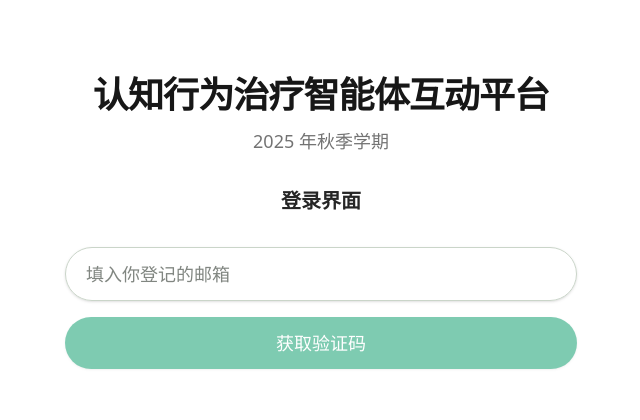
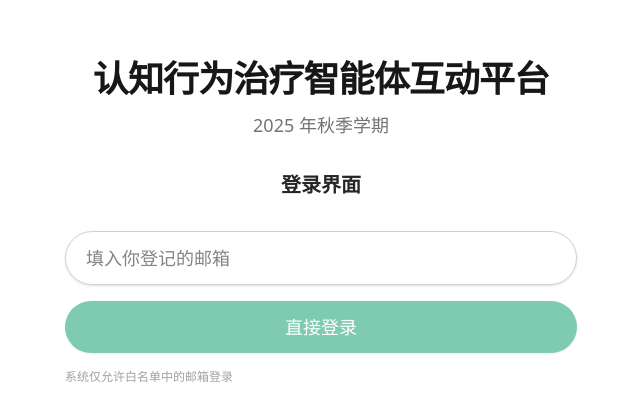
Before and after one commit to LiSiyue99/cbt-simulator-front, a Next.js app in the folder web/: page /login in a window 1280 px wide. Shown: the part 178-598 px from the top of the page, without its empty margins (319-959 px from the left). Built offline with nearby package versions, Linux system fonts and the light colour scheme.

Commit message:
first time success

```diff
--- /dev/null
+++ b/web/src/app/api/health/route.ts
@@ -0,0 +1,13 @@
+import { NextResponse } from "next/server";
+
+/**
+ * GET /api/health
+ * 返回前端运行健康状态与构建信息。
+ */
+export async function GET() {
+  const buildId = process.env.NEXT_RUNTIME === "edge"
+    ? undefined
+    : (process as any)?.env?.NEXT_BUILD_ID || undefined;
+
+  return NextResponse.json({ ok: true, buildId });
+}
--- a/web/src/app/login/page.tsx
+++ b/web/src/app/login/page.tsx
@@ -5,23 +5,36 @@ import { useAuth } from "@/contexts/auth";
 import { useRouter } from "next/navigation";
 
 /**
- * 登录页 - 验证码登录（请求验证码 → 校验验证码）
+ * 登录页 - 默认直登（白名单邮箱）; 可通过 env 切换验证码模式
  */
 export default function LoginPage() {
   const router = useRouter();
-  const { state, loginRequestCode, loginVerifyCode } = useAuth();
+  const { loginRequestCode, loginVerifyCode, loginDirect } = useAuth();
   const [email, setEmail] = useState("");
   const [code, setCode] = useState("");
-  const [phase, setPhase] = useState<"request" | "verify">("request");
   const [msg, setMsg] = useState<string | null>(null);
   const [loading, setLoading] = useState(false);
+
+  const mode = process.env.NEXT_PUBLIC_LOGIN_FLOW === 'code' ? 'code' as const : 'direct' as const;
+
+  async function handleDirect() {
+    setLoading(true);
+    setMsg(null);
+    try {
+      await loginDirect(email);
+      router.replace("/");
+    } catch (e: any) {
+      setMsg(e?.message || "登录失败");
+    } finally {
+      setLoading(false);
+    }
+  }
 
   async function handleRequest() {
     setLoading(true);
     setMsg(null);
     try {
       const res = await loginRequestCode(email);
-      setPhase("verify");
       setMsg(res.code ? `开发模式验证码：${res.code}` : "验证码已发送，请查收邮箱");
     } catch (e: any) {
       setMsg(e?.message || "请求失败");
@@ -53,7 +66,8 @@ export default function LoginPage() {
         </div>
 
         <h2 className="text-xl font-semibold text-neutral-800">登录界面</h2>
-        {phase === "request" ? (
+
+        {mode === 'direct' ? (
           <div className="w-full max-w-lg space-y-4">
             <input
               type="email"
@@ -62,12 +76,23 @@ export default function LoginPage() {
               value={email}
               onChange={(e) => setEmail(e.target.value)}
             />
+            <button onClick={handleDirect} disabled={loading || !email} className="w-full rounded-full px-5 py-3 text-lg bg-emerald-600 text-white shadow-sm hover:bg-emerald-700 disabled:opacity-50">
+              {loading ? "登录中..." : "直接登录"}
+            </button>
+            <p className="text-xs text-neutral-400">系统仅允许白名单中的邮箱登录</p>
+          </div>
+        ) : (
+          <div className="w-full max-w-lg space-y-4">
+            <input
+              type="email"
+              className="w-full border rounded-full px-5 py-3 text-lg shadow-sm focus:outline-none focus:ring-2 focus:ring-emerald-500"
+              placeholder="邮箱"
+              value={email}
+              onChange={(e) => setEmail(e.target.value)}
+            />
             <button onClick={handleRequest} disabled={loading || !email} className="w-full rounded-full px-5 py-3 text-lg bg-emerald-600 text-white shadow-sm hover:bg-emerald-700 disabled:opacity-50">
               {loading ? "请求中..." : "获取验证码"}
             </button>
-          </div>
-        ) : (
-          <div className="w-full max-w-lg space-y-4">
             <input
               type="text"
               className="w-full border rounded-full px-5 py-3 text-lg shadow-sm focus:outline-none focus:ring-2 focus:ring-emerald-500"
--- a/web/src/components/shared/sidebar.tsx
+++ b/web/src/components/shared/sidebar.tsx
@@ -117,7 +117,7 @@ export function Sidebar() {
   const sidebarItems = (() => {
     if (primaryRole === 'assistant_tech') return [
       ...techAssistantSidebarItems,
-      { name: "AI访客体验", href: "/dashboard/playground", icon: BarChart3, description: "10个模板的真实体验环境" }
+      // Playground 暂不发布：隐藏导航项
     ];
     if (primaryRole === 'assistant_class') {
       // 行政助教：仅当确有 student 授权时展示学生菜单；不再因 currentVisitor 兜底展示学生功能
@@ -132,7 +132,7 @@ export function Sidebar() {
       return [
         { name: "工作概览", href: "/dashboard/admin/work-overview", icon: Home, description: "查看工作概览和统计数据" },
         classAssistantItem,
-        { name: "AI访客体验", href: "/dashboard/playground", icon: BarChart3, description: "10个模板的真实体验环境" },
+        // Playground 暂不发布：隐藏导航项
         { name: "宏观情况概览", href: "/dashboard/admin/overview", icon: BarChart3, description: "全局态势与配置入口" },
         { name: "规则与日历", href: "/dashboard/admin/policy", icon: Calendar, description: "时间窗与临时解锁" },
         { name: "人员与分配", href: "/dashboard/admin/people", icon: Users, description: "用户与分配管理" },
--- a/web/src/contexts/auth.tsx
+++ b/web/src/contexts/auth.tsx
@@ -41,6 +41,7 @@ const AuthContext = createContext<{
   state: AuthState;
   loginRequestCode: (email: string) => Promise<{ ok: boolean; code?: string }>;
   loginVerifyCode: (email: string, code: string) => Promise<void>;
+  loginDirect: (email: string) => Promise<void>;
   logout: () => void;
 } | null>(null);
 
@@ -92,12 +93,18 @@ export function AuthProvider({ children }: { children: React.ReactNode }) {
     setState((s) => ({ ...s, token: res.token, loading: true }));
   }, []);
 
+  const loginDirect = useCallback(async (email: string) => {
+    const res = await httpPost<{ token: string; role: UserRole }>("/auth/direct-login", { email });
+    window.localStorage.setItem("token", res.token);
+    setState((s) => ({ ...s, token: res.token, loading: true }));
+  }, []);
+
   const logout = useCallback(() => {
     window.localStorage.removeItem("token");
     setState({ token: null, me: null, loading: false, error: null });
   }, []);
 
-  const value = useMemo(() => ({ state, loginRequestCode, loginVerifyCode, logout }), [state, loginRequestCode, loginVerifyCode, logout]);
+  const value = useMemo(() => ({ state, loginRequestCode, loginVerifyCode, loginDirect, logout }), [state, loginRequestCode, loginVerifyCode, loginDirect, logout]);
 
   return <AuthContext.Provider value={value}>{children}</AuthContext.Provider>;
 }
```
Also changed, not shown: web/package.json (+8 -1 lines), 2 other files (tests, documents, lock files or other folders).
